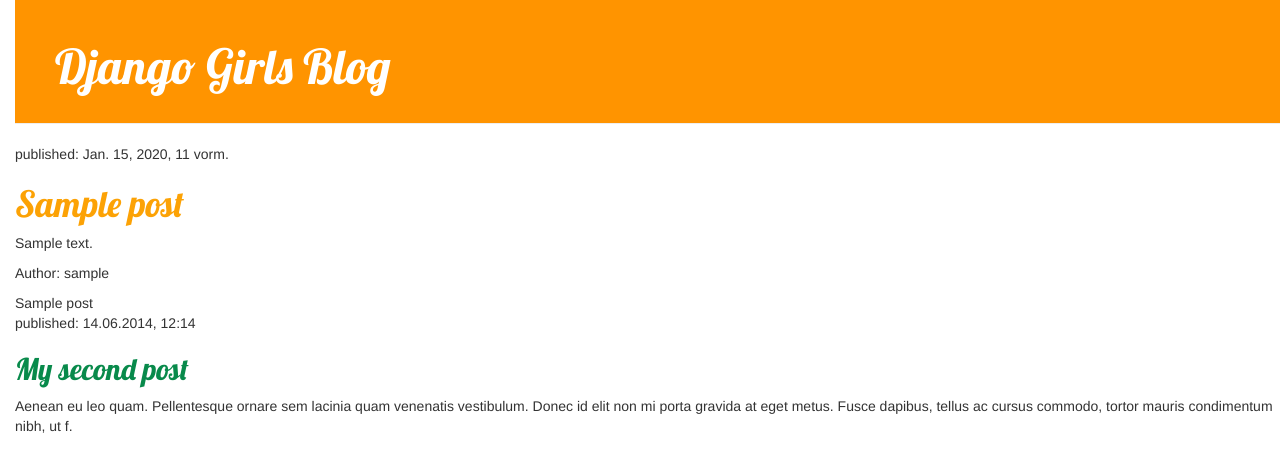
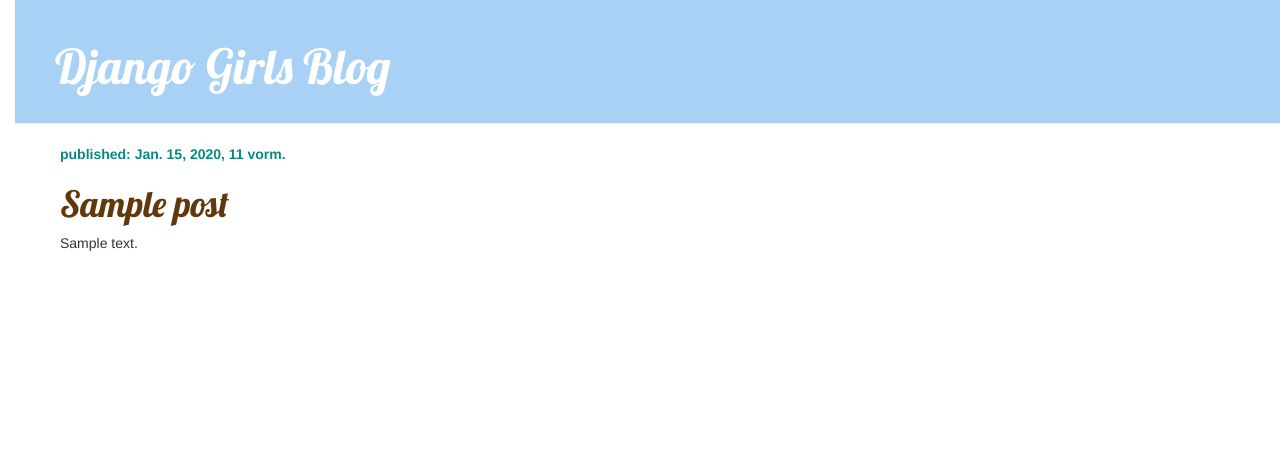
Before and after one commit to funnysunnyday/my-first-blog, a Django app: template blog/templates/blog/post_list.html in a window 1280 px wide. Shown: the top 472 px of the page. Run offline with Django 3.2, Linux system fonts and the light colour scheme; the template is opened without the code that fills it: values that come from a table or form of the project are taken from there, others are empty; tables that the repository leaves empty hold one stand-in row (values such as "Sample post"); some libraries are stand-ins or nearby versions.

Commit message:
Added view and template for detailed blog post as well as CSS for the site

```diff
--- a/blog/static/css/blog.css
+++ b/blog/static/css/blog.css
@@ -6,11 +6,14 @@
     color: #088A4B;
     font-family: 'Lobster';
 }
+h3 a {
+    color: #A9D0F5;
+}
 body {
     padding-left: 15px;
 }
 .page-header {
-    background-color: #ff9400;
+    background-color: #A9D0F5;
     margin-top: 0;
     padding: 20px 20px 20px 40px;
 }
@@ -22,7 +25,7 @@
 }
 
 .content {
-    margin-left: 40px;
+    margin-left: 30px;
 }
 
 h1, h2, h3, h4 {
@@ -30,7 +33,8 @@
 }
 
 .date {
-    color: #828282;
+    color: #088A85;
+    font-weight: bold;
 }
 
 .save {
@@ -53,5 +57,5 @@
 }
 
 .post h1 a, .post h1 a:visited {
-    color: #000000;
+    color: #61380B;
 }
--- /dev/null
+++ b/blog/templates/blog/base.html
@@ -0,0 +1,23 @@
+{% load staticfiles %}
+<html>
+    <head>
+        <title>Django Girls Blog</title>
+        <link rel="stylesheet" href="//maxcdn.bootstrapcdn.com/bootstrap/3.2.0/css/bootstrap.min.css">
+        <link rel="stylesheet" href="//maxcdn.bootstrapcdn.com/bootstrap/3.2.0/css/bootstrap-theme.min.css">
+        <link href="//fonts.googleapis.com/css?family=Lobster&subset=latin,latin-ext" rel="stylesheet" type="text/css">
+        <link rel="stylesheet" href="{% static 'css/blog.css' %}">
+    </head>
+    <body>
+        <div class="page-header">
+            <h1><a href="/">Django Girls Blog</a></h1>
+        </div>
+        <div class="content container">
+            <div class="row">
+                <div class="col-md-8">
+                {% block content %}
+                {% endblock %}
+                </div>
+            </div>
+        </div>
+    </body>
+</html>
--- a/blog/templates/blog/post_list.html
+++ b/blog/templates/blog/post_list.html
@@ -1,33 +1,13 @@
-{% load staticfiles %}
-<html>
-    <head>
-        <title>Django Girls blog</title>
-        <link rel="stylesheet" href="//maxcdn.bootstrapcdn.com/bootstrap/3.2.0/css/bootstrap.min.css">
-        <link rel="stylesheet" href="//maxcdn.bootstrapcdn.com/bootstrap/3.2.0/css/bootstrap-theme.min.css">
-        <link href="//fonts.googleapis.com/css?family=Lobster&subset=latin,latin-ext" rel="stylesheet" type="text/css">
-        <link rel="stylesheet" href="{% static 'css/blog.css' %}">
-    </head>
-    <body>
-        <div class="page-header">
-            <h1><a href="/">Django Girls Blog</a></h1>
-        </div>
-        {% for post in posts %}
-        <div>
-            <p>published: {{ post.published_date }}</p>
-            <h1><a href="">{{ post.title }}</a></h1>
-            <p>{{ post.text|linebreaksbr }}</p>
-            <p>Author: {{ post.author }}</p>
-        </div>
-      {% endfor %}
-        <div>
-            {% for post in posts %}
-                {{ post }}
-            {% endfor %}
-        </div>
-        <div>
-            <p>published: 14.06.2014, 12:14</p>
-            <h2><a href="">My second post</a></h2>
-            <p>Aenean eu leo quam. Pellentesque ornare sem lacinia quam venenatis vestibulum. Donec id elit non mi porta gravida at eget metus. Fusce dapibus, tellus ac cursus commodo, tortor mauris condimentum nibh, ut f.</p>
-        </div>
-    </body>
-</html>
+{% extends 'blog/base.html' %}
+
+{% block content %}
+                    {% for post in posts %}
+                        <div class="post">
+                            <div class="date">
+                                <p>published: {{ post.published_date }}</p>
+                            </div>
+                            <h1><a href="{% url 'post_detail' pk=post.pk %}">{{ post.title }}</a></h1>
+                            <p>{{ post.text|linebreaksbr }}</p>
+                        </div>
+                    {% endfor %}
+{% endblock %}
--- a/blog/urls.py
+++ b/blog/urls.py
@@ -3,4 +3,5 @@
 
 urlpatterns = [
     url(r'^$', views.post_list, name='post_list'),
+    url(r'^post/(?P<pk>[0-9]+)/$', views.post_detail, name='post_detail'),
 ]
--- a/blog/views.py
+++ b/blog/views.py
@@ -1,7 +1,12 @@
 from django.shortcuts import render
 from django.utils import timezone
 from .models import Post
+from django.shortcuts import render, get_object_or_404
 
 def post_list(request):
     posts = Post.objects.filter(published_date__lte=timezone.now()).order_by("published_date")
     return render(request, 'blog/post_list.html', {"posts": posts})
+
+def post_detail(request, pk):
+    post = get_object_or_404(Post, pk=pk)
+    return render(request, 'blog/post_detail.html', {'post': post})
```
Also changed, not shown: blog/templates/blog/post_detail.html (added, +14 -0 lines).
